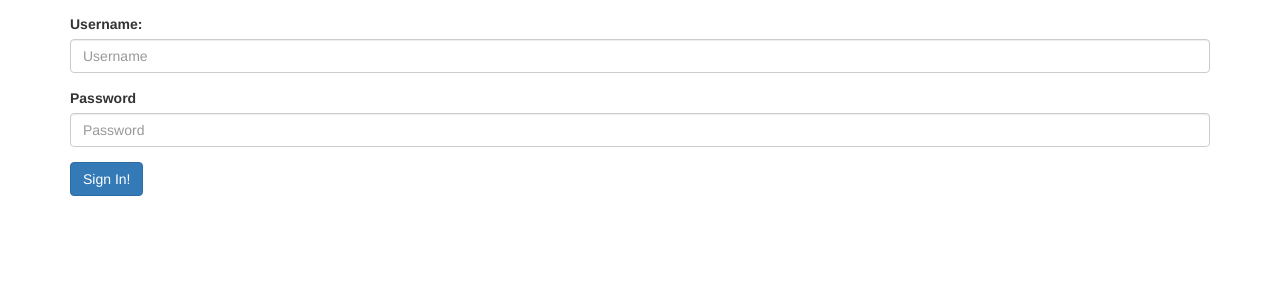
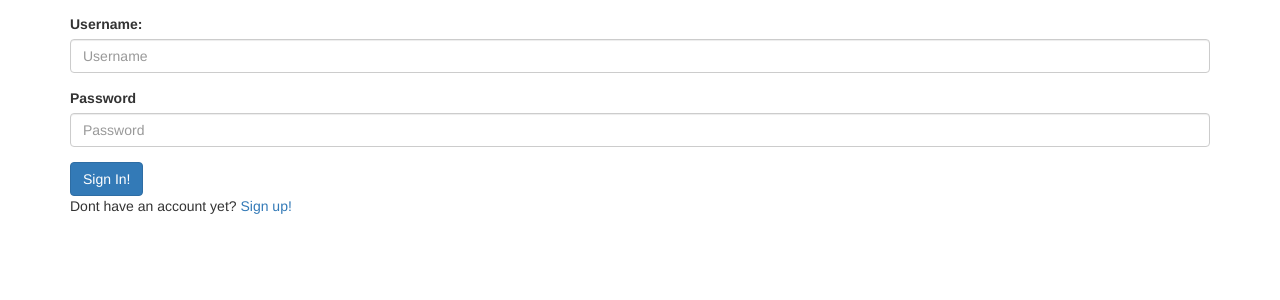
Before and after one commit to bilalsattar24/multi-user-blog, a Python web app: template templates/login.html in a window 1280 px wide. Shown: the part 162-462 px from the top of the page. Run offline with Jinja, Linux system fonts and the light colour scheme; the template is opened without the code that fills it, so the values that code supplies are empty; some libraries are stand-ins or nearby versions.

Commit message:
added signup link on login page

```diff
--- a/templates/login.html
+++ b/templates/login.html
@@ -18,4 +18,7 @@
     </div>
     <button type="submit" class="btn btn-primary">Sign In!</button>
  </form>
+ <div>
+     Dont have an account yet? <a href="/signup">Sign up!</a>
+ </div>
 {% endblock %}
```
Also changed, not shown: blog.py (+5 -4 lines), 1 other file.
